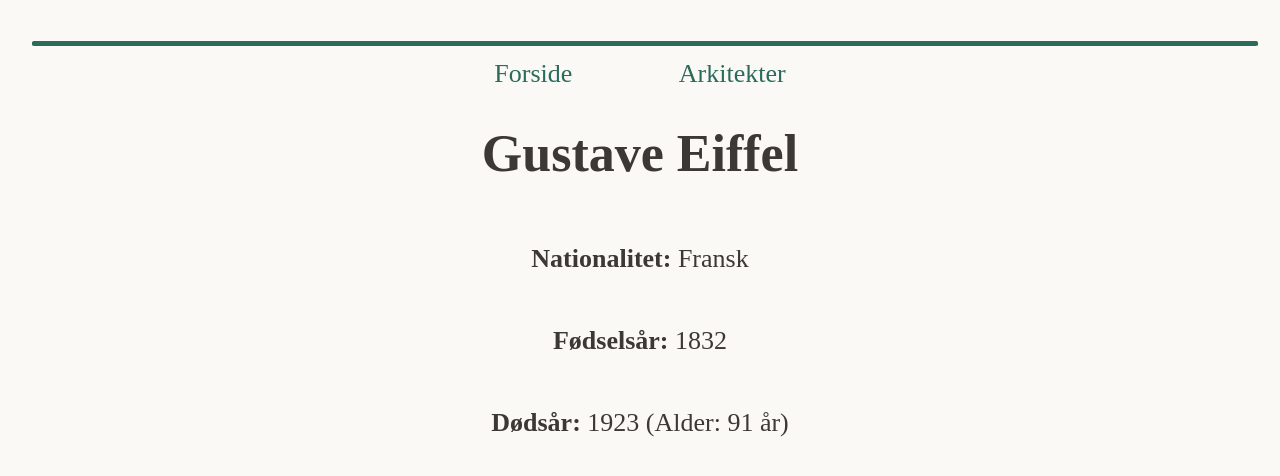
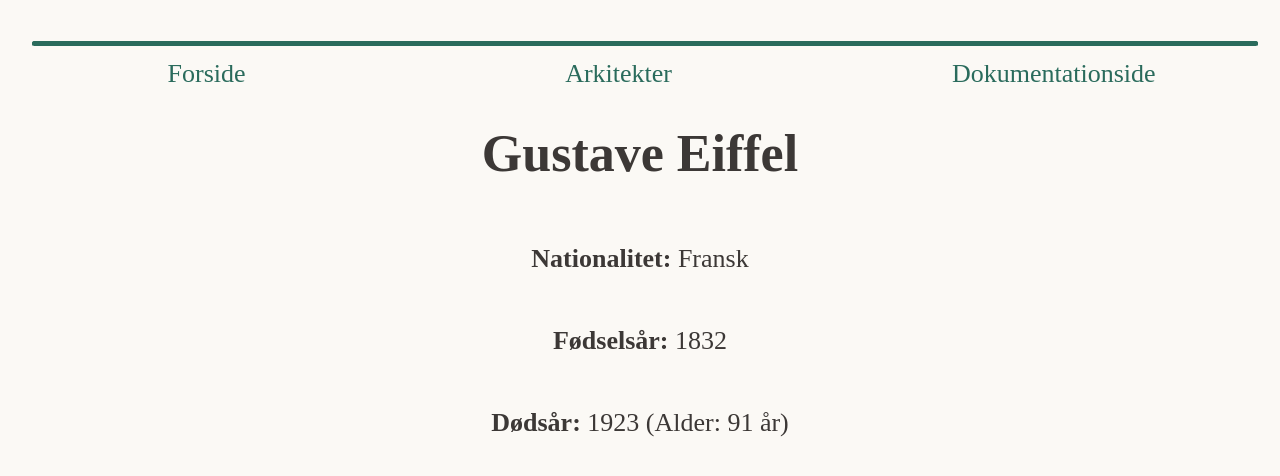
Before and after one commit to Gussemosse/Website_med_database_arkitekter, a Flask app: page /architect?aid=1 in a window 1280 px wide. Shown: the top 476 px of the page. Run offline with Flask 3, Linux system fonts and the light colour scheme; data comes from the database, SQL or seed files in the repository.

Commit message:
Dokumentationsliste færdiggjort

```diff
--- a/app.py
+++ b/app.py
@@ -83,6 +83,10 @@ def architects():
     info = get_all_architect_info()
     return render_template("architects.html", all=info)
 
+@app.route("/dokumentationside")
+def dokument():
+    return render_template("dokumentationside.html")
+
 # Start Flask server
 if __name__ == "__main__":
     app.run(host="0.0.0.0", port=8080, debug=True)
--- a/static/main.css
+++ b/static/main.css
@@ -59,7 +59,7 @@ button {
     background-color: #D8C9A8;
     border: none;
     color: #3C3836;
-    border-radius: 7px 7px 7px 7px;
+    border-radius: 15px 15px 15px 15px;
     height: 25px;
     padding: 0 10px;
     font-size: 14px;
@@ -70,27 +70,28 @@ button {
     }
 }
 
-.forside {
-    margin-right: 100px;
-    text-decoration: none;
-    color: #2A6B5C;
-    display: inline-block;
-    transition: transform 0.3s ease;
+.seperate-menu {
+  display: flex;
+  justify-content: center;
+  align-items: center;
+  gap: 280px;
+  width: 80vw;
 }
 
-.forside:hover {
-    transform: scale(1.2);
+.forside, .arkitekter, .dokument {
+  text-decoration: none;
+  color: #2A6B5C;
+  display: inline-block;
+  transition: transform 0.3s ease;
+  text-align: center;
 }
 
-.arkitekter {
-    text-decoration: none;
-    color: #2A6B5C;
-    display: inline-block;
-    transition: transform 0.3s ease;
+.forside:hover, .arkitekter:hover, .dokument:hover {
+  transform: scale(1.2);
 }
 
-.arkitekter:hover {
-    transform: scale(1.2);
+.forside, .dokument {
+  width: 200px;
 }
 
 .billede-box img {
--- a/templates/architect.html
+++ b/templates/architect.html
@@ -3,7 +3,7 @@
 
 {% block content %}
 
-<body style="color: #3C3836;">
+<body style="color: #3C3836; overflow-y: scroll;">
 
         <h1>{{ data[1] }}</h1>
 
--- a/templates/base.html
+++ b/templates/base.html
@@ -14,14 +14,12 @@
 
           <div class="block_1"></div> <hr/>
 
-          <a href="/" class="forside"
-            >Forside</a
-          >
-          <span class="separator"></span>
-          <a
-            href="/architects" class="arkitekter"
-            >Arkitekter</a
-          >
+          <div class="seperate-menu">
+            <a href="/" class="forside">Forside</a>
+            <a href="/architects" class="arkitekter">Arkitekter</a>
+            <a href="/dokumentationside" class="dokument">Dokumentationside</a>
+          </div>
+
         </nav>
       {% block content %}{% endblock %}
     </div>
```
Also changed, not shown: templates/dokumentationside.html (added, +21 -0 lines).
